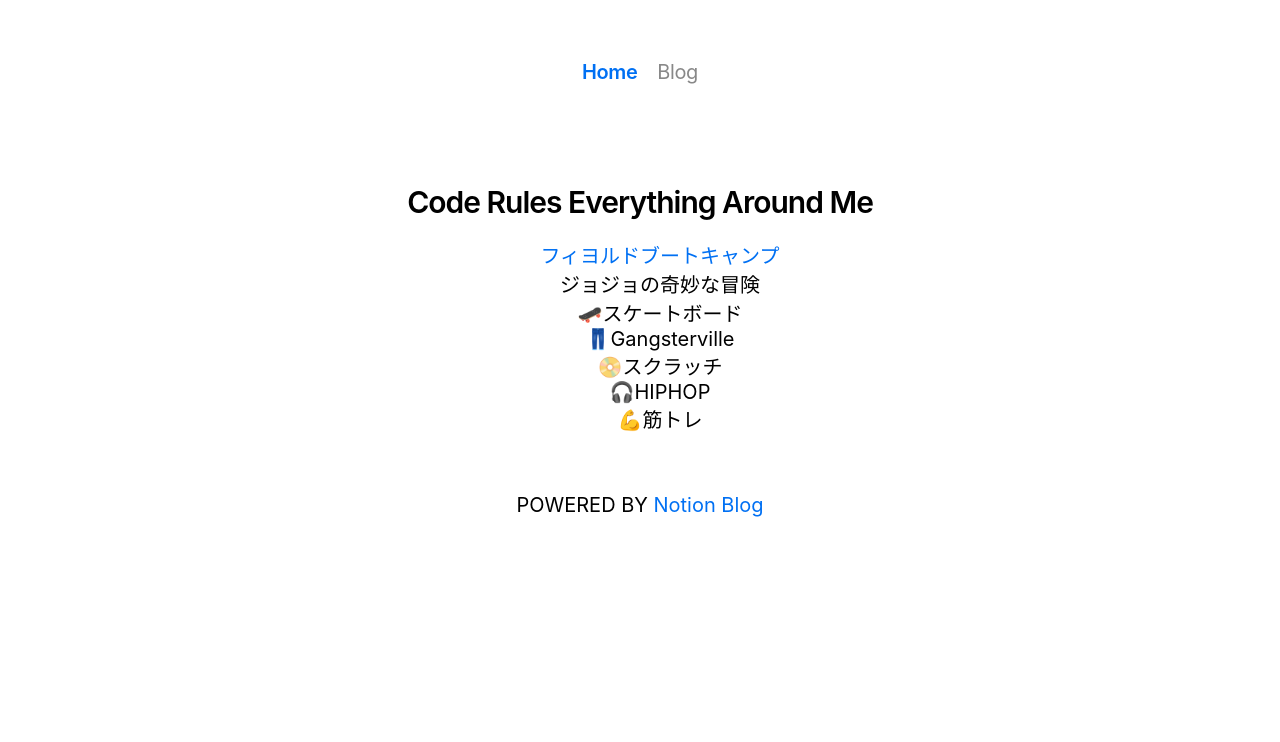
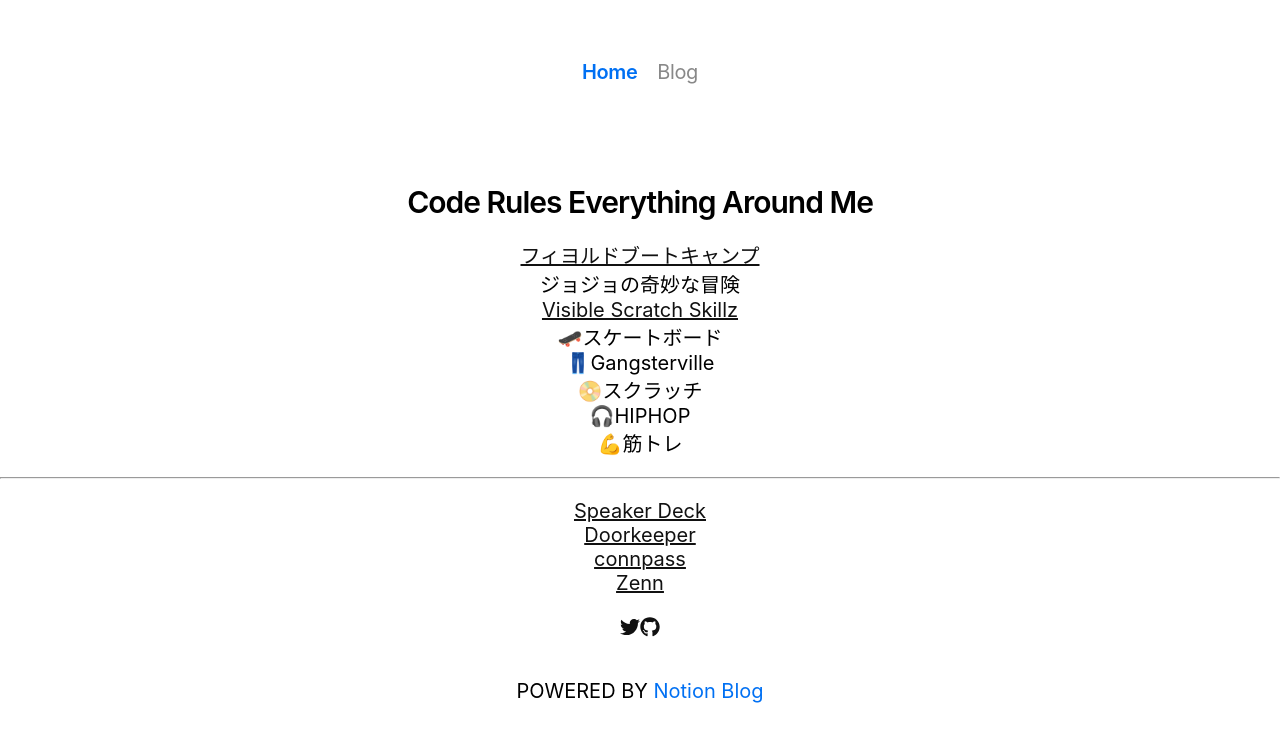
Before and after one commit to obregonia1/notion-blog, a Next.js app: page / in a window 1280 px wide. Shown: the top 742 px of the page. Built offline with nearby package versions, Linux system fonts and the light colour scheme.

Commit message:
vssのリンクと各snsのリンクを追加

```diff
--- a/src/pages/index.tsx
+++ b/src/pages/index.tsx
@@ -2,6 +2,8 @@
 import ExtLink from '../components/ext-link'
 import Features from '../components/features'
 import sharedStyles from '../styles/shared.module.css'
+import { FontAwesomeIcon } from '@fortawesome/react-fontawesome'
+import { faTwitter, faGithub } from '@fortawesome/free-brands-svg-icons'
 
 export default function Index() {
   return (
@@ -15,12 +17,48 @@
             <a href="https://bootcamp.fjord.jp/">フィヨルドブートキャンプ</a>
           </li>
           <li>ジョジョの奇妙な冒険</li>
+          <li>
+            <a href="https://visible-scratch-skillz.net">
+              Visible Scratch Skillz
+            </a>
+          </li>
           <li>🛹スケートボード</li>
           <li>👖Gangsterville</li>
           <li>📀スクラッチ</li>
           <li>🎧HIPHOP</li>
           <li>💪筋トレ</li>
         </ul>
+
+        <hr />
+
+        <ul className={sharedStyles.layout}>
+          <li>
+            <a href="https://speakerdeck.com/obregonia1">Speaker Deck</a>
+          </li>
+          <li>
+            <a href="https://www.doorkeeper.jp/users/obregonia1">Doorkeeper</a>
+          </li>
+          <li>
+            <a href="https://connpass.com/user/obregonia1/">connpass</a>
+          </li>
+          <li>
+            <a href="https://zenn.dev/obregonia1/">Zenn</a>
+          </li>
+        </ul>
+        <div className={sharedStyles.layout}>
+          <a
+            href="https://twitter.com/obregonia1"
+            className={sharedStyles.layout}
+          >
+            <FontAwesomeIcon icon={faTwitter} />
+          </a>
+          <a
+            href="https://github.com/obregonia1"
+            className={sharedStyles.layout}
+          >
+            <FontAwesomeIcon icon={faGithub} />
+          </a>
+        </div>
       </div>
     </>
   )
--- a/src/styles/shared.module.css
+++ b/src/styles/shared.module.css
@@ -13,4 +13,18 @@
 .layout ul {
   text-align: center;
   list-style: none;
+  padding: 0;
 }
+
+.layout > div {
+  text-align: center;
+}
+
+.layout a {
+  color: #111111;
+  text-decoration: underline;
+}
+
+div.layout > a {
+  /*text-decoration: none;*/
+}
```
Also changed, not shown: src/styles/blog.module.css (+8 -0 lines).
